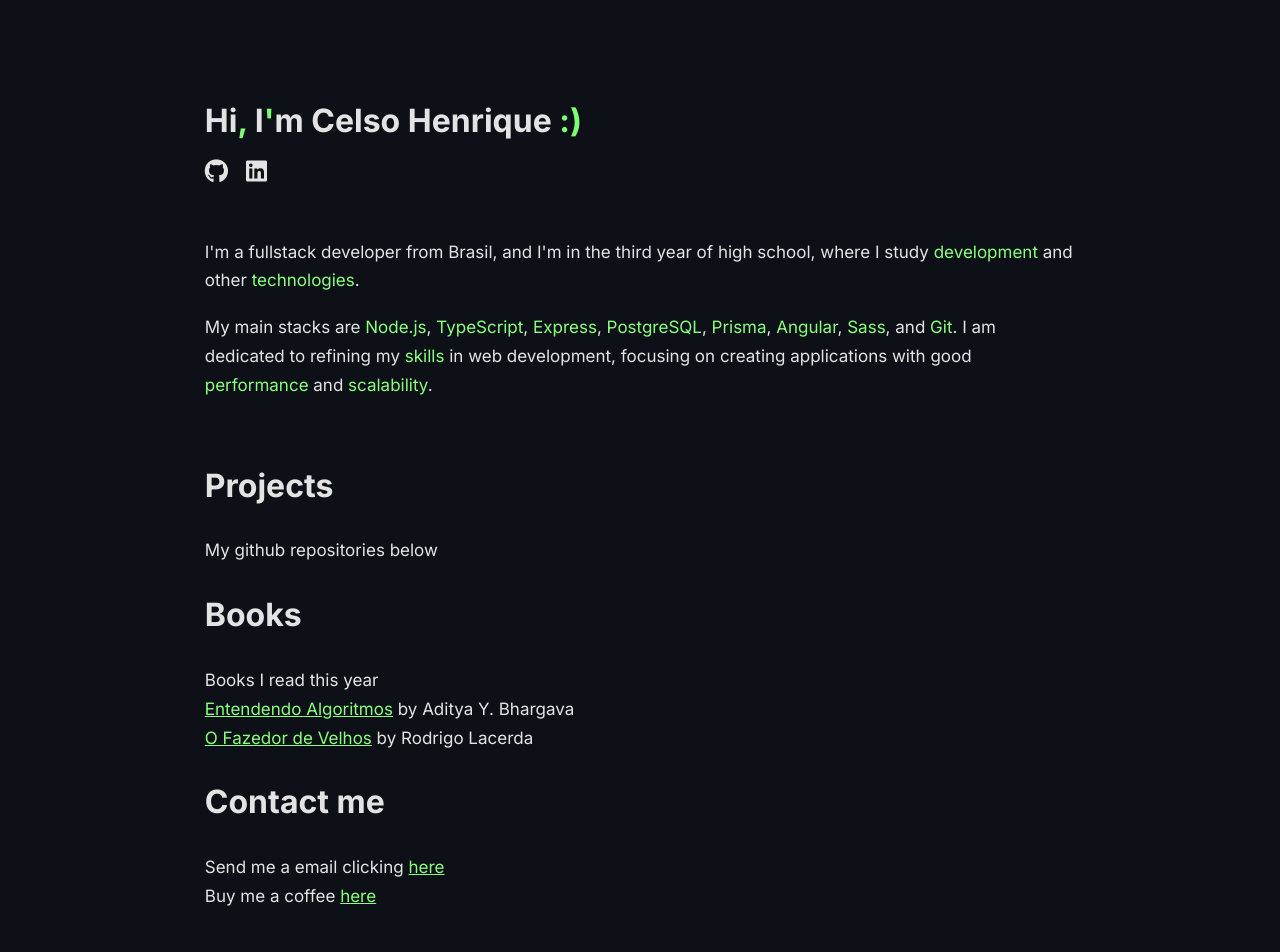
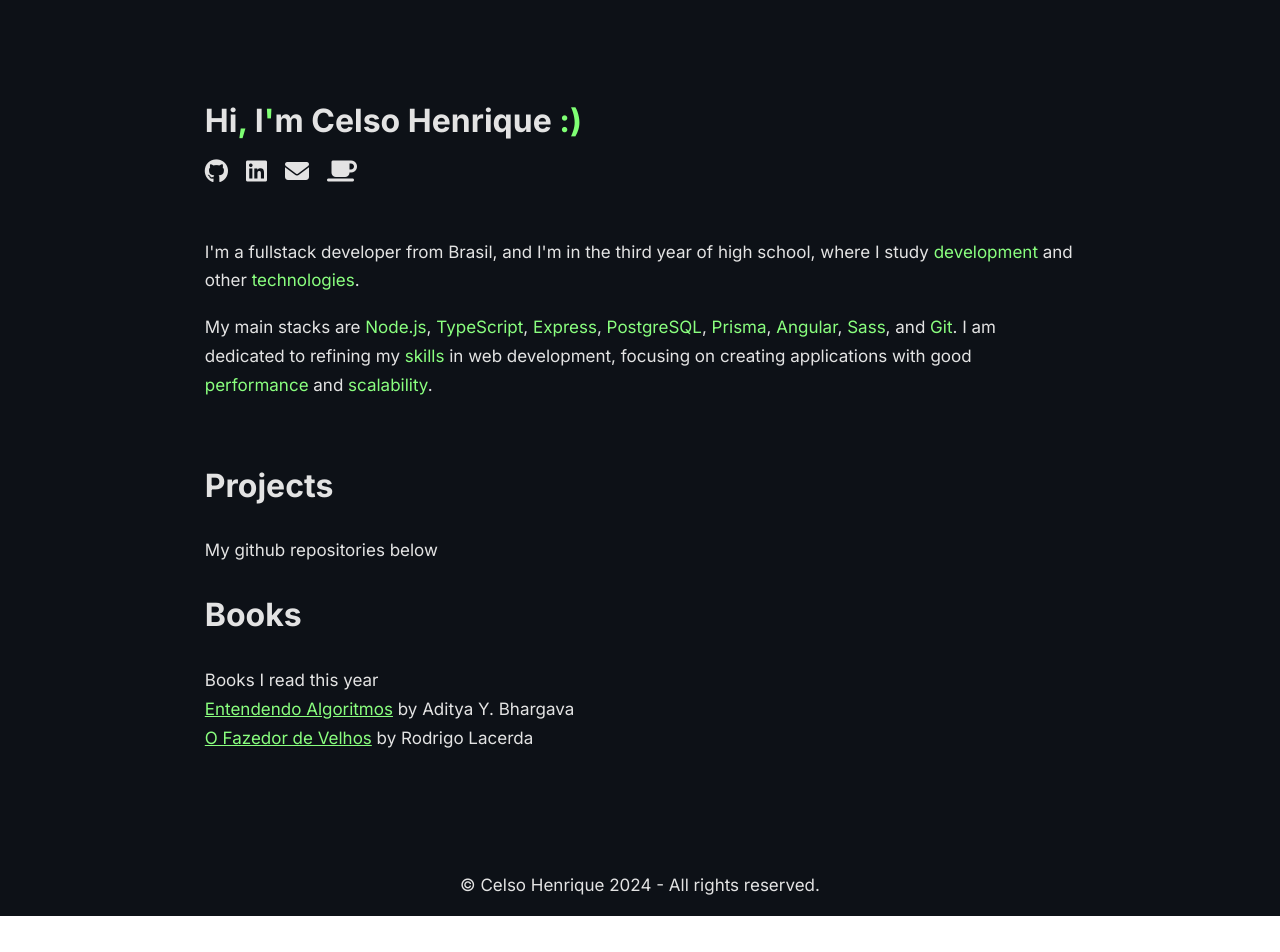
Before and after one commit to nothiaki/nothiaki.github.io, an Angular app: page / in a window 1280 px wide. Shown: the top 952 px of the page. After the commit the page ends 916 px from the top, so only its background shows below. Built offline with nearby package versions, Linux system fonts and the light colour scheme; no server answers.

Commit message:
chore: contact section to home

```diff
--- a/src/app/components/home/home.component.html
+++ b/src/app/components/home/home.component.html
@@ -7,6 +7,12 @@
         </a>
         <a href="https://www.linkedin.com/in/hiaki/" target="_blank" rel="noopener noreferrer">
             <i class="fa-brands fa-linkedin fa-xl"></i>
+        </a>
+        <a href="mailto:celsohenrique367@gmail.com" target="_blank" rel="noopener noreferrer">
+            <i class="fa-solid fa-envelope fa-xl"></i>
+        </a>
+        <a href="https://www.buymeacoffee.com/hiaki" target="_blank" rel="noopener noreferrer">
+            <i class="fa-solid fa-mug-saucer fa-xl"></i>
         </a>
       </div>
     </div>
--- a/src/app/components/home/home.component.scss
+++ b/src/app/components/home/home.component.scss
@@ -15,7 +15,7 @@
             gap: 18px;
             padding: 16px 0px;
 
-            .fa-github, .fa-linkedin, .fa-file {
+            .fa-github, .fa-linkedin, .fa-envelope, .fa-mug-saucer {
                 cursor: pointer;
                 transition: all 0.2ms;
 
--- a/src/app/pages/root/root.component.html
+++ b/src/app/pages/root/root.component.html
@@ -2,6 +2,5 @@
   <app-home></app-home>
   <app-projects></app-projects>
   <app-books></app-books>
-  <app-contact></app-contact>
 </main>
 <app-footer></app-footer>
```
